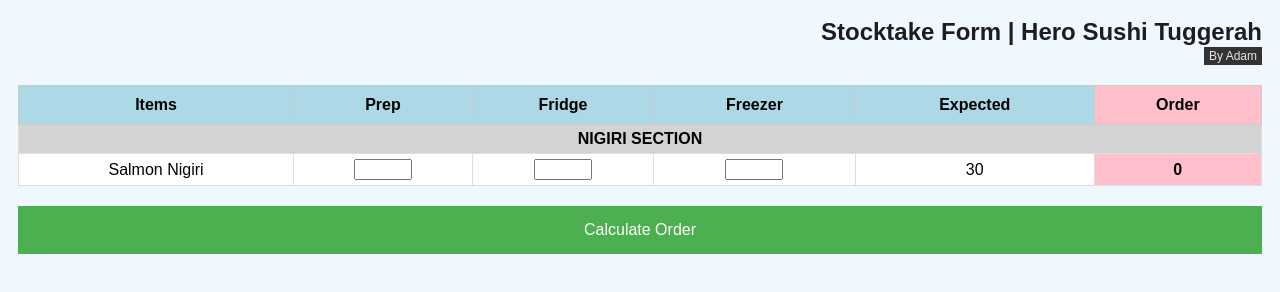
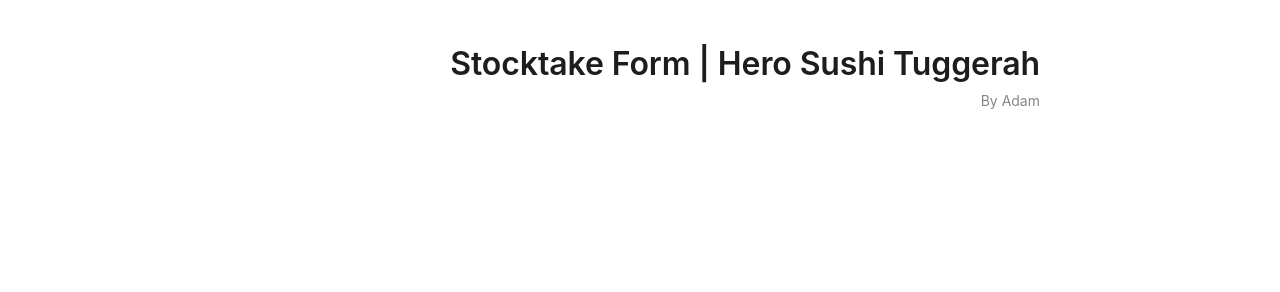
Before and after one commit to CrankyAdamn/hero-sushi-stock-form, a plain HTML site: page index.html in a window 1280 px wide. Drawn offline with Linux system fonts and the light colour scheme.

Commit message:
Add files via upload

```diff
--- a/index.html
+++ b/index.html
@@ -2,22 +2,62 @@
 <html lang="en">
 <head>
     <meta charset="UTF-8">
+    <meta name="viewport" content="width=device-width, initial-scale=1.0">
     <title>Stocktake Form | Hero Sushi Tuggerah</title>
     <style>
-        body { font-family: 'Arial', sans-serif; background-color: #f0f8ff; padding: 10px; }
+        /* Apple-style Font & Reset */
+        body {
+            font-family: -apple-system, BlinkMacSystemFont, "Segoe UI", Roboto, Helvetica, Arial, sans-serif;
+            background-color: #ffffff;
+            color: #1d1d1f;
+            margin: 0;
+            padding: 40px 20px;
+            line-height: 1.47059;
+        }
 
-        /* Header styling */
-        .header-container { text-align: right; margin-bottom: 20px; }
-        .main-title { color: #1d1d1f; font-size: 24px; font-weight: bold; margin: 0; }
-        .sub-title { color: #e6e6e6; font-size: 12px; margin: 0; background-color: #333; display: inline-block; padding: 2px 5px; }
+        /* Header Container - Right Aligned */
+        .header-container {
+            text-align: right;
+            margin-bottom: 60px;
+            max-width: 800px;
+            margin-left: auto;
+            margin-right: auto;
+        }
 
-        table { width: 100%; border-collapse: collapse; background: white; }
-        th { background-color: #add8e6; padding: 10px; border: 1px solid #ccc; text-align: center; }
-        td { padding: 5px; border: 1px solid #ddd; text-align: center; }
-        .section-header { background-color: #d3d3d3; font-weight: bold; text-align: left; padding: 10px; }
-        .order-col { background-color: #ffc0cb; font-weight: bold; }
-        input { width: 50px; text-align: center; }
-        button { margin-top: 20px; padding: 15px; width: 100%; background-color: #4CAF50; color: white; border: none; font-size: 16px; cursor: pointer; }
+        .main-title {
+            color: #1d1d1f;
+            font-size: 32px;
+            font-weight: 600;
+            letter-spacing: -0.003em;
+            margin: 0;
+        }
+
+        .sub-title {
+            color: #86868b; /* Apple's secondary text color */
+            font-size: 14px;
+            margin: 4px 0 0 0;
+            font-weight: 400;
+        }
+
+        /* Rest of the table styles remain clean */
+        table { width: 100%; max-width: 800px; margin: 0 auto 40px auto; border-collapse: collapse; }
+        th { background-color: #f5f5f7; padding: 12px; border-bottom: 1px solid #d2d2d7; text-align: center; font-weight: 500; }
+        td { padding: 12px; border-bottom: 1px solid #f5f5f7; text-align: center; }
+        .order-col { background-color: #fff9fa; font-weight: bold; }
+
+        button {
+            display: block;
+            margin: 0 auto;
+            padding: 12px 24px;
+            background-color: #0071e3; /* Apple Blue */
+            color: white;
+            border: none;
+            border-radius: 980px; /* Pill shape */
+            font-size: 17px;
+            cursor: pointer;
+            transition: background 0.3s;
+        }
+        button:hover { background-color: #0077ed; }
     </style>
 </head>
 <body>
@@ -27,46 +67,7 @@
     <p class="sub-title">By Adam</p>
 </div>
 
-<form id="stockForm">
-    <table>
-        <thead>
-            <tr>
-                <th>Items</th>
-                <th>Prep</th>
-                <th>Fridge</th>
-                <th>Freezer</th>
-                <th>Expected</th>
-                <th class="order-col">Order</th>
-            </tr>
-        </thead>
-        <tbody>
-            <tr class="section-header"><td colspan="6">NIGIRI SECTION</td></tr>
-            <tr>
-                <td>Salmon Nigiri</td>
-                <td><input type="number" class="calc" data-expected="30"></td>
-                <td><input type="number" class="calc"></td>
-                <td><input type="number" class="calc"></td>
-                <td>30</td>
-                <td class="order-col"><span class="result">0</span></td>
-            </tr>
-            <!-- Add more rows here -->
-        </tbody>
-    </table>
-    <button type="button" onclick="calculateOrder()">Calculate Order</button>
-</form>
-
-<script>
-    function calculateOrder() {
-        const rows = document.querySelectorAll('tbody tr:not(.section-header)');
-        rows.forEach(row => {
-            const inputs = row.querySelectorAll('.calc');
-            const expected = parseInt(row.querySelector('td:nth-child(5)').innerText) || 0;
-            const stock = Array.from(inputs).reduce((sum, input) => sum + (parseInt(input.value) || 0), 0);
-            const order = Math.max(0, expected - stock);
-            row.querySelector('.result').innerText = order;
-        });
-    }
-</script>
+<!-- ... ส่วนของตารางคงเดิม ... -->
 
 </body>
 </html>
```
